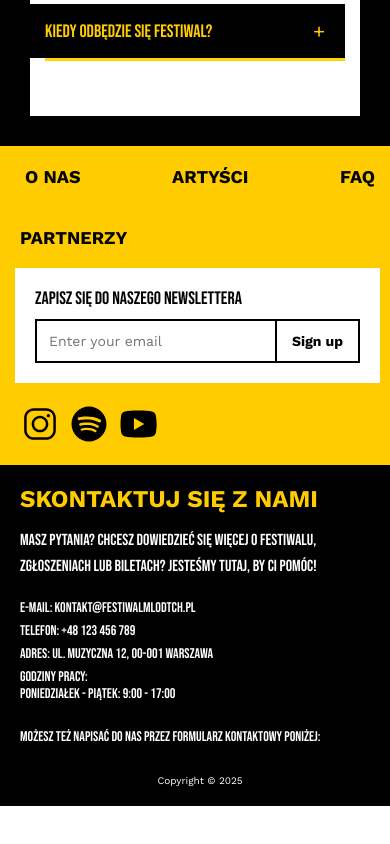
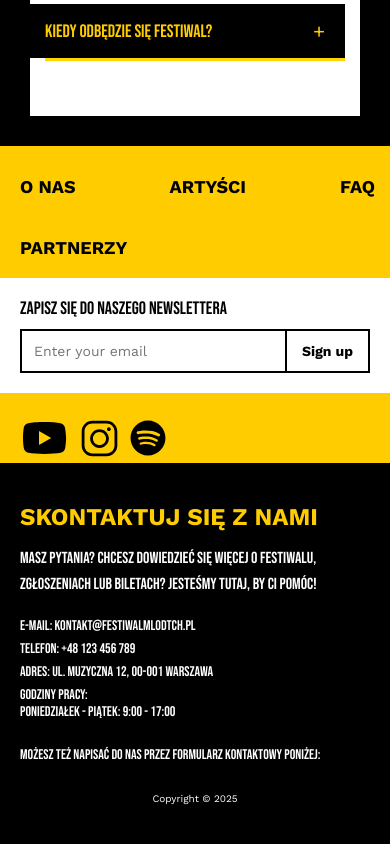
Before and after one commit to apetrochenko6/soundon-spa, a React (Vite) app in the folder my-frontend/: page / in a window 390 px wide. Shown: the part 3173-4017 px from the top of the page. Before the commit the page ends 3979 px from the top, so only its background shows below. Built offline with nearby package versions, Linux system fonts and the light colour scheme.

Commit message:
prawie final

```diff
--- a/my-frontend/src/Footer.css
+++ b/my-frontend/src/Footer.css
@@ -7,6 +7,7 @@
 }
 
 .footer-left {
+    padding-left: 20px;
     flex: 1;
     background-color: #FFCC00;
     padding-top: 40px;
@@ -44,7 +45,7 @@
 }
 
 .footer-newsletter {
-    margin-left: -5px;
+    margin-left: -20px;
     background-color: #fff;
     margin-bottom: 20px;
     padding: 20px;
@@ -89,14 +90,14 @@
 }
 
 .footer-sponsors {
-    display: flex;
     flex-wrap: wrap;
-    gap: 10px;
     margin-top: auto;
 }
 
 .footer-sponsors img {
+    vertical-align: middle;
     max-width: 60px;
+    margin-right: 7px;
     height: auto;
 }
 
@@ -105,7 +106,7 @@
     flex: 1;
     background-color: #000;
     padding: 40px 20px;
-    padding-left: 40px;
+    padding-left: 20px;
     display: flex;
     flex-direction: column;
 }
@@ -163,14 +164,18 @@
     text-align: center;
 }
 .instagram_logo{
+            width: 50px;
+            height: 50px;
+    }
+
+    .youtube_logo{
             width: 55px;
             height: 55px;
     }
-
-    .youtube_logo{
-            width: 57px;
-            height: 57px;
-    }
+.spotify_logo{
+    width: 43px;
+    height: 43px;
+}
 
 @media (max-width: 768px) {
     .footer-nav-link,
@@ -214,18 +219,22 @@
 }
 
 @media (max-width: 480px) {
+    .footer-left{
+        padding-top: 30px;
+    }
     .instagram_logo{
-            width: 40px;
-            height: 40px;
+            width: 45px;
+            height: 45px;
     }
-    .spotify_logo{
-            width: 38px;
-            height: 38px;
+
+    .youtube_logo{
+            width: 50px;
+            height: 50px;
     }
-    .youtube_logo{
-            width: 42px;
-            height: 42px;
-    }
+.spotify_logo{
+    width: 38px;
+    height: 38px;
+}
     .footer-nav-link,
     .footer-partner-link {
         font-size: 18px;
@@ -256,17 +265,9 @@
         font-size: 10px;
     }
 
-    .footer-nav-buttons {
 
-        margin-left: 5px;
-        margin-right: 5px;
-    }
 
-    .footer-left,
-    .footer-right {
-        padding: 20px 10px;
-        padding-left: 20px;
-    }
+
 }
 /* Responsive adjustments */
 @media (min-width: 768px) {
--- a/my-frontend/src/Footer.jsx
+++ b/my-frontend/src/Footer.jsx
@@ -27,9 +27,10 @@ const Footer = () => {
         </div>
 
         <div className="footer-sponsors">
-          <img src={images.InstagramBlack}  alt="instagram_logo" className="instagram_logo" />
-          <img src={images.SpotifyBlack}  alt="spotify_logo" className="spotify_logo"/>
-          <img src={images.YoutubeBlack}  alt="youtube_logo" className="youtube_logo" />
+
+          <a href="https://youtube.com/channel/UC_xasd5XG1OV2P6uZZ5FSM9Ttw"><img src={images.YoutubeBlack} className="youtube_logo" alt="YouTube" /></a>
+          <a href="https://instagram.com/isadadasdasdassa"><img src={images.InstagramBlack} className="instagram_logo"  alt="Instagram" /></a>
+          <a href="https://open.spotify.com/artist/0du5cEassasdaVh5yTK9QJze8zA0C"><img src={images.SpotifyBlack} className="spotify_logo" alt="Spotify" /></a>
         </div>
       </div>
 
--- a/my-frontend/src/index.css
+++ b/my-frontend/src/index.css
@@ -263,7 +263,6 @@
           scroll-snap-align: start;
         }
 
-        /* Контейнер для індикаторів */
         .indicators-container {
           max-width: 1550px;
           margin: 0 auto 5px auto;
@@ -271,7 +270,6 @@
           justify-content: center;
         }
 
-        /* Індикатори каруселі */
         .carousel-indicators {
           display: flex;
           justify-content: center;
@@ -515,7 +513,6 @@
 
           .festival-info {
             bottom: -40px;
-            /* Змінено з 40px на -40px */
             right: 0;
             width: 350px;
             height: 140px;
```
